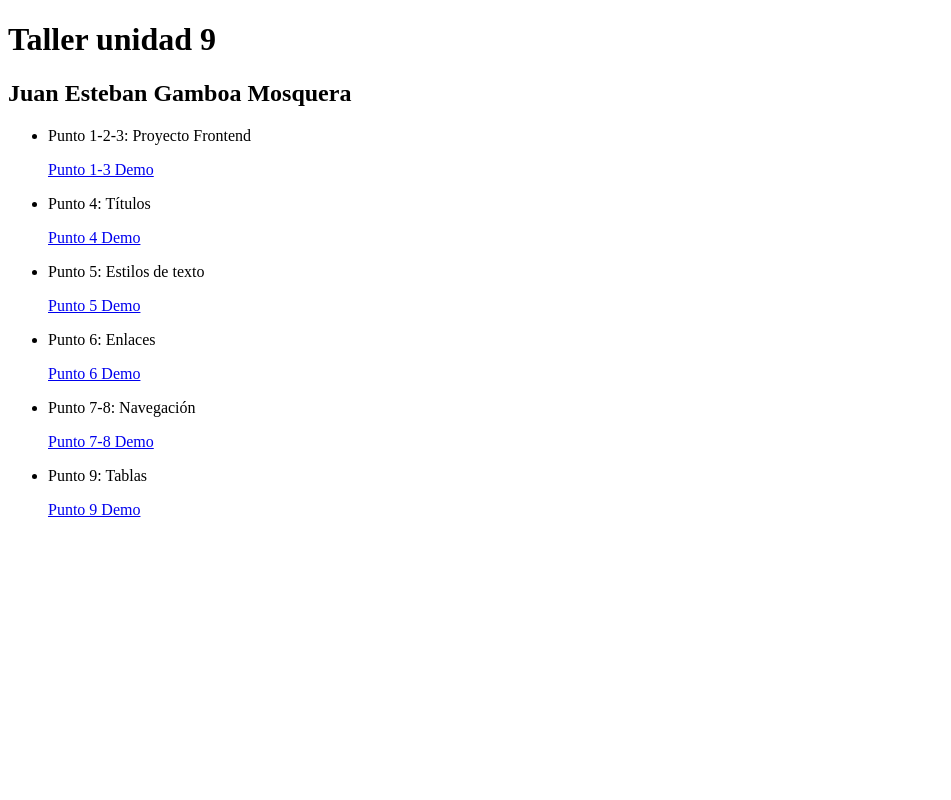
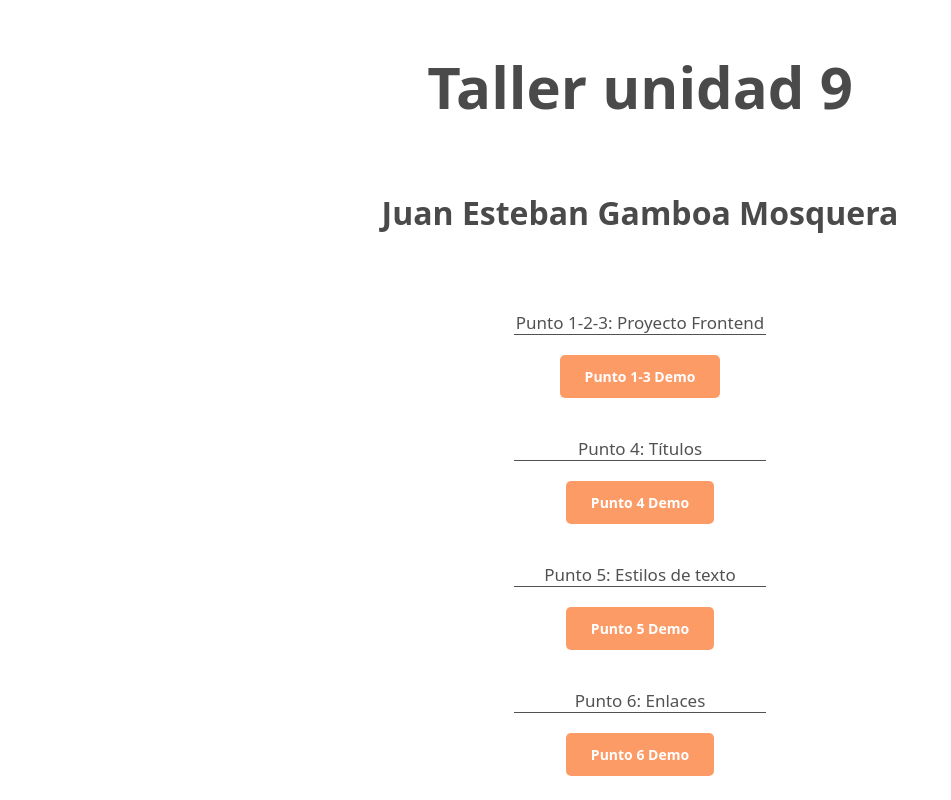
Before and after one commit to JuangamboaM/Taller_9_Atenea, a plain HTML site: page index.html in a window 1280 px wide. Shown: the top 800 px of the page, without its empty margins (0-951 px from the left). Drawn offline with Linux system fonts and the light colour scheme.

Commit message:
modificacion de carpetas

```diff
--- a/index.html
+++ b/index.html
@@ -6,7 +6,7 @@
     <meta http-equiv="X-UA-Compatible" content="IE=edge">
     <meta name="viewport" content="width=device-width, initial-scale=1.0">
     <title>php example</title>
-    <link rel="stylesheet" href="./styles0.css/styles0.css">
+    <link rel="stylesheet" href="./styles/styles.css">
 </head>
 
 <body>
```
Also changed, not shown: styles/styles.css (renamed from styles.css/styles.css), 1 other file.
